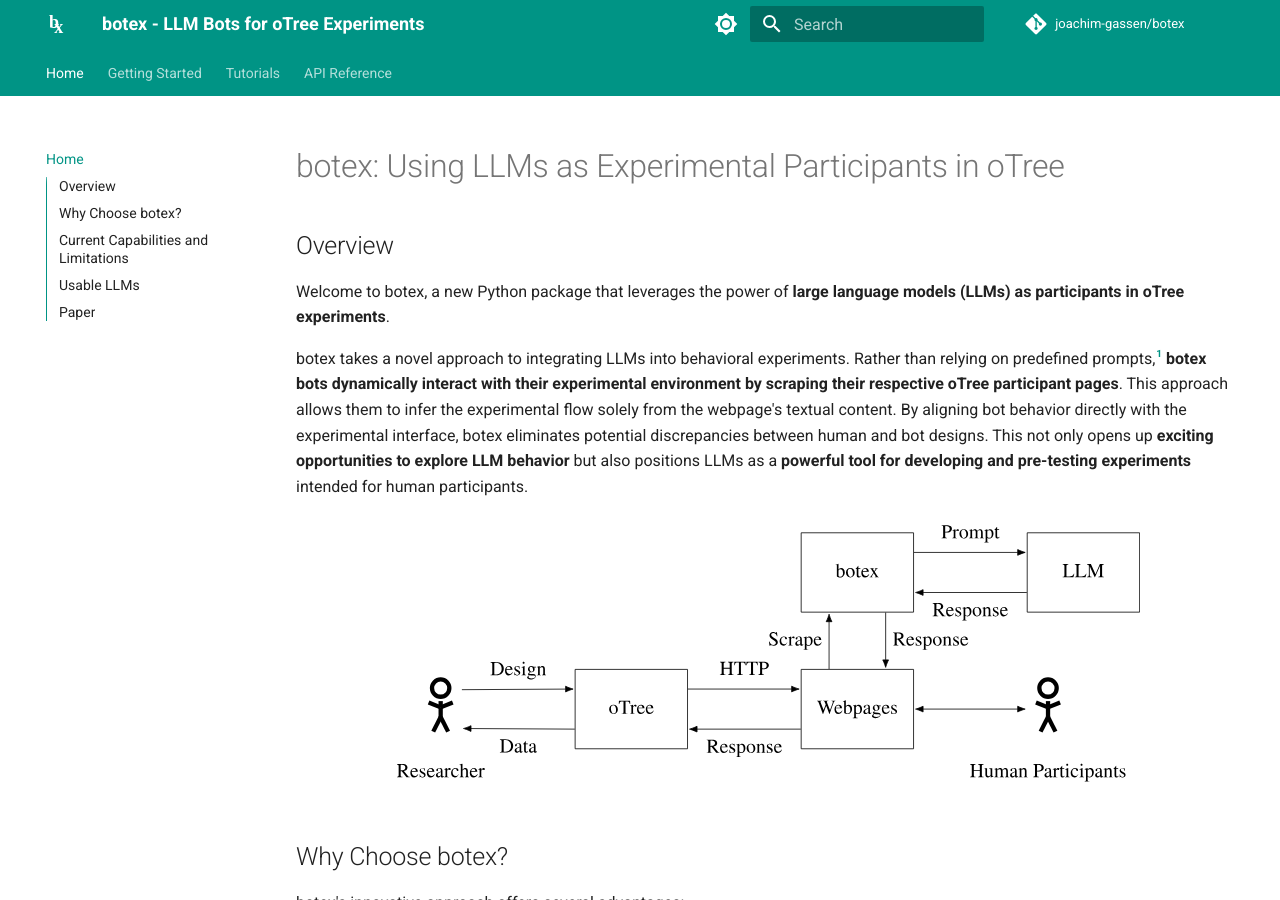
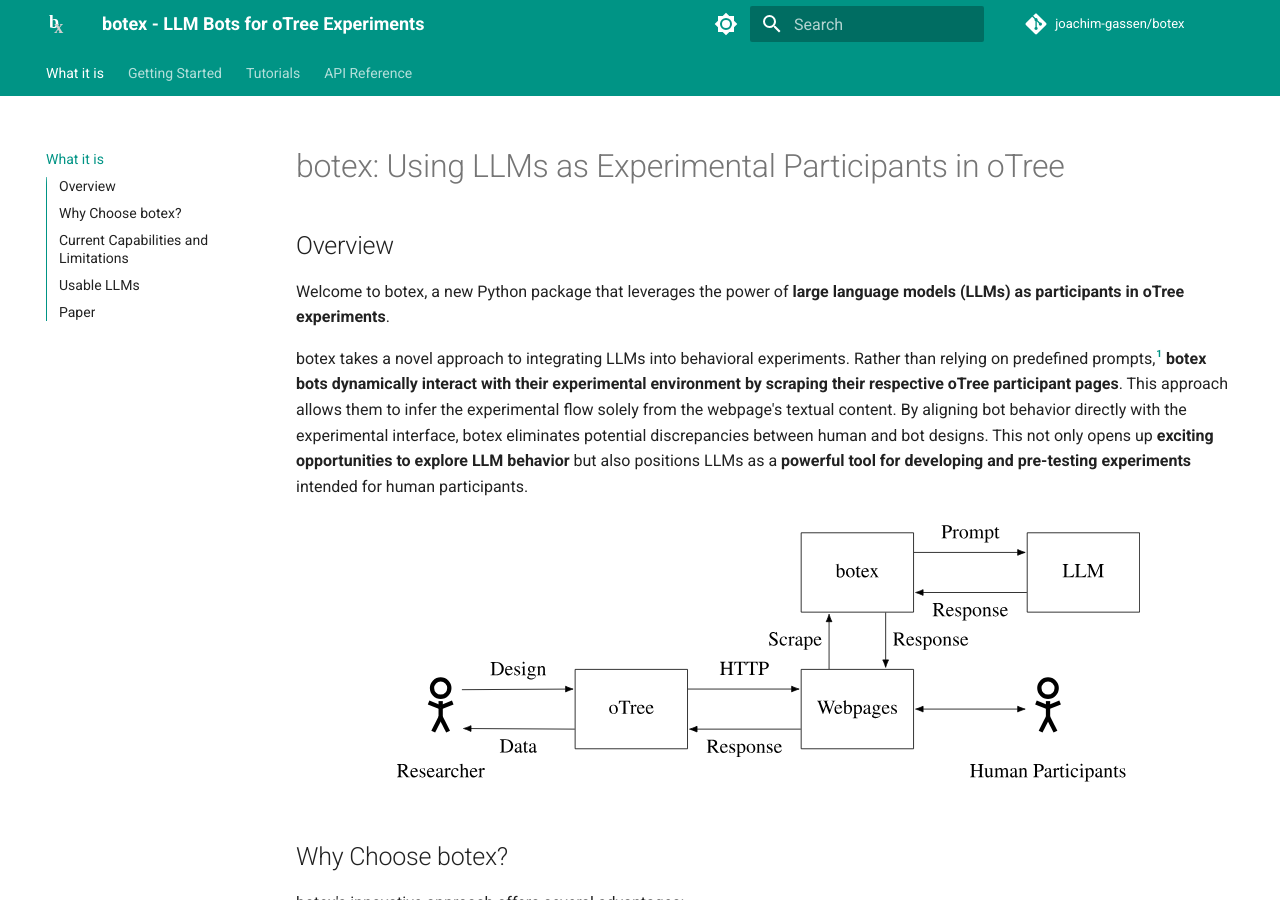
Before and after one commit to joachim-gassen/botex, an MkDocs documentation site: the page built from docs/index.md, in a window 1280 px wide and 900 px high. Built offline with MkDocs 1.6.1 and Material for MkDocs 9.7.7, drawn with Linux system fonts in a browser that asks for light colours; plug-ins that fetch from the network failed and are left out; comment, search, counter and statistics services are not loaded; part of the change alters nothing that is shown.

```diff
--- a/mkdocs.yml
+++ b/mkdocs.yml
@@ -1,6 +1,6 @@
 # Project information
 site_name: botex - LLM Bots for oTree Experiments
-site_url: https://joachim-gassen.github.io/botex/
+site_url: https://botex.trr266.de
 site_author: Fikir Worku Edossa and Joachim Gassen
 site_description: >-
   A Python Package for using LLMs as Participants in oTree Experiments
@@ -12,7 +12,7 @@ repo_url: https://github.com/joachim-gassen/botex
 # Copyright
 copyright: "Copyright &copy; 2024 - 2025 Fikir Worku Edossa and Joachim Gassen <a href=https://www.accounting-for-transparency.de>TRR 266 Accounting for Transparency</a>."
 nav:
-    - Home: index.md
+    - What it is: index.md
     - Getting Started: getting_started.md
     - Tutorials:
         - Run an oTree Experiment with botex: tutorials/running_an_experiment.md
@@ -69,8 +69,12 @@ plugins:
     - search
     - mkdocstrings
     - privacy
+    - social
 use_directory_urls: false
 extra:
+  analytics:
+    provider: google
+    property: G-G220WZ1YW7
   social:
     - icon: fontawesome/brands/github
       link: https://github.com/joachim-gassen/botex
```
Also changed, not shown: docs/assets/images/botex_logo.svg, docs/assets/images/botex_logo_colored.svg (added), docs/assets/images/favicon.ico.
